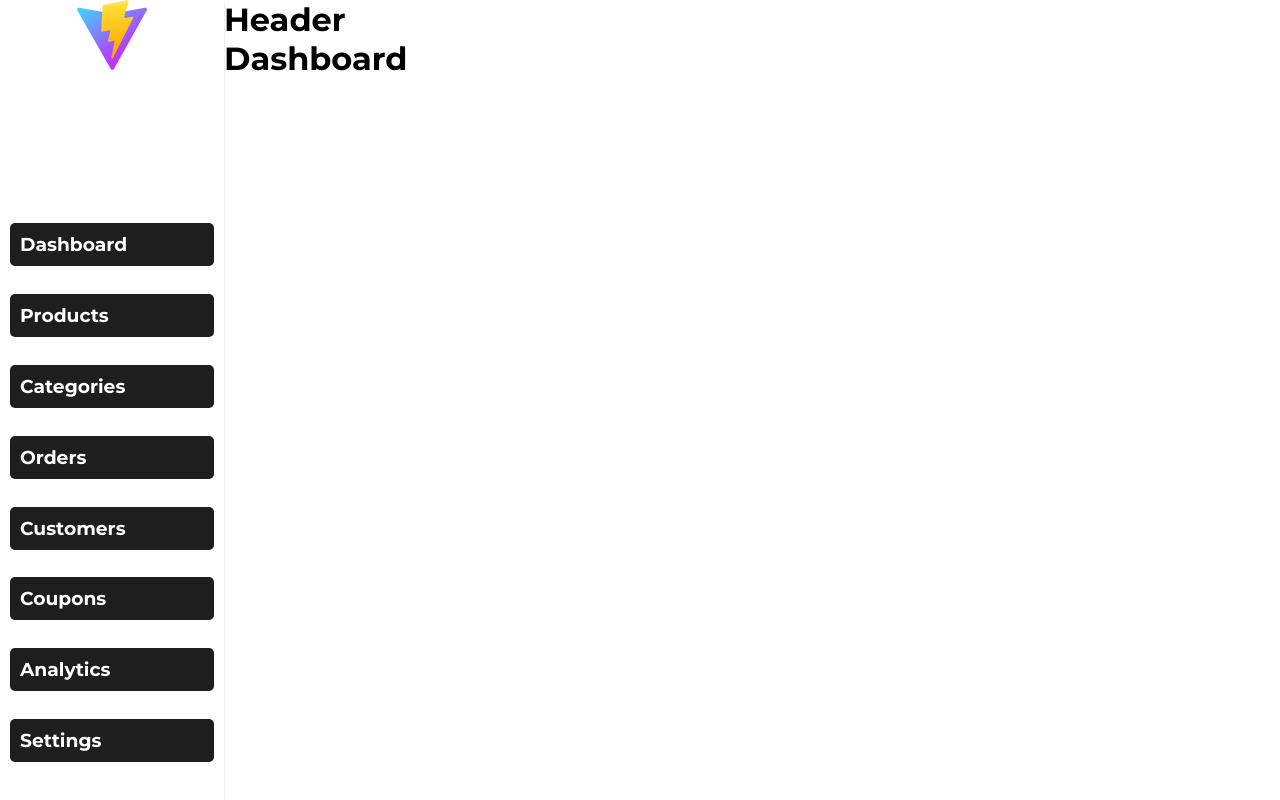
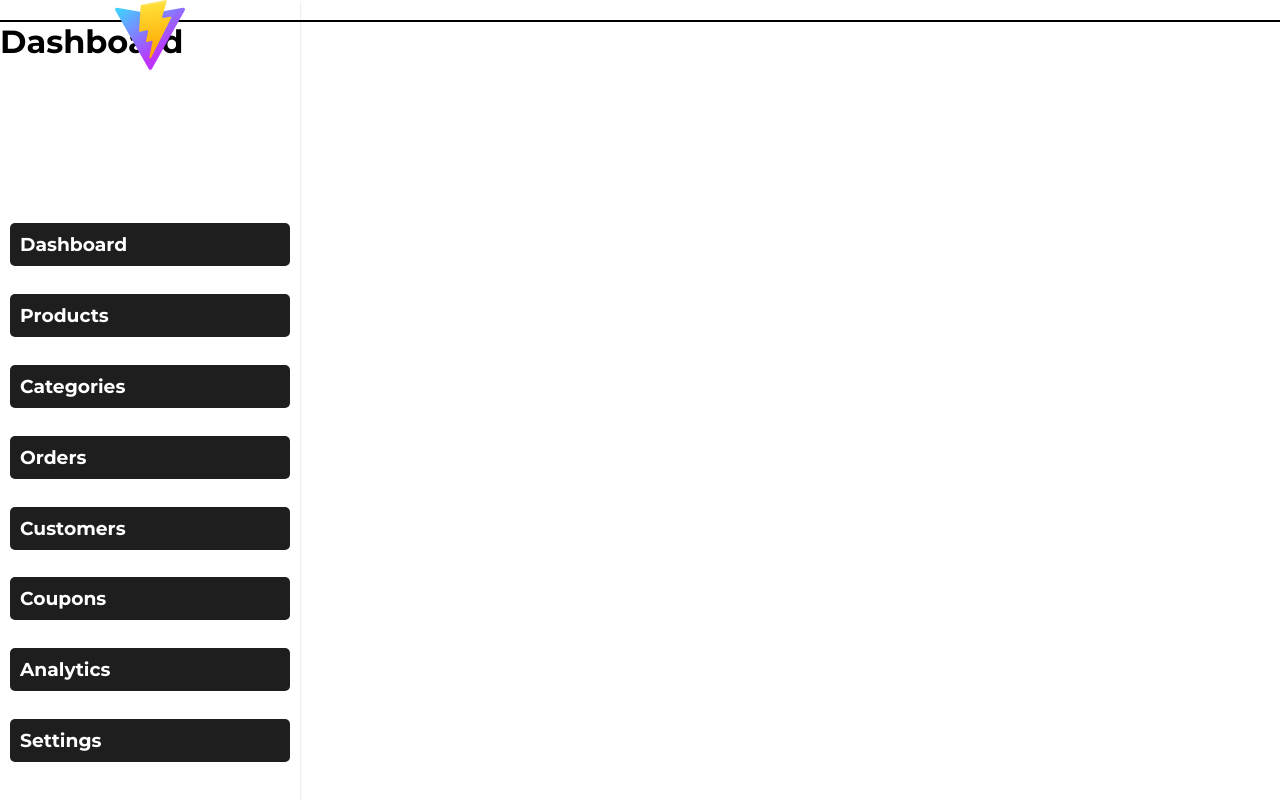
Before and after one commit to makinde-ayooluwa/shopmmerce, a React (Vite) app: page /admin in a window 1280 px wide. Built offline with nearby package versions, Linux system fonts and the light colour scheme.

Commit message:
Shopmmerce

```diff
--- a/src/components/Router.jsx
+++ b/src/components/Router.jsx
@@ -1,6 +1,7 @@
 import { BrowserRouter, Outlet, Route, Routes } from "react-router-dom";
 import Home from "../pages/user/Home";
 import Header from "./user/Header";
+import AdminHeader from "./admin/Header";
 import Dashboard from "../pages/admin/Dashboard";
 import Sidebar from "./admin/Sidebar";
 
@@ -36,12 +37,12 @@ export default function Router() {
                   style={{
                     display: "grid",
                     gridTemplateColumns:
-                      innerWidth < 1025 ? "0% 100%" : "17.5% 82.5%",
+                      innerWidth < 1440 ? "0% 100%" : "17.5% 82.5%",
                   }}
                 >
                   <Sidebar/>
                   <div>
-                    <h1>Header</h1>
+                    <AdminHeader />
                     <Outlet />
                   </div>
                 </div>
--- /dev/null
+++ b/src/components/admin/Header.jsx
@@ -0,0 +1,13 @@
+export default function AdminHeader() {
+  return (
+    <div
+      style={{
+        display: "flex",
+        justifyContent: "space-between",
+        borderBottom: "2px solid",
+        borderColor: "#000",
+        padding: "10px",
+      }}
+    ></div>
+  );
+}
--- a/src/components/admin/Sidebar.jsx
+++ b/src/components/admin/Sidebar.jsx
@@ -132,7 +132,7 @@ export default function Sidebar() {
         boxShadow: "0 2px 2px rgba(0,0,0,0.2)",
         height: "100vh",
         display: "grid",
-        width: innerWidth < 1025 ? "300px" : "auto",
+        width: innerWidth < 1440 ? "300px" : "auto",
         overflowY: "scroll",
       }}
     >
```
Also changed, not shown: 2 other files (tests, documents, lock files or other folders).
